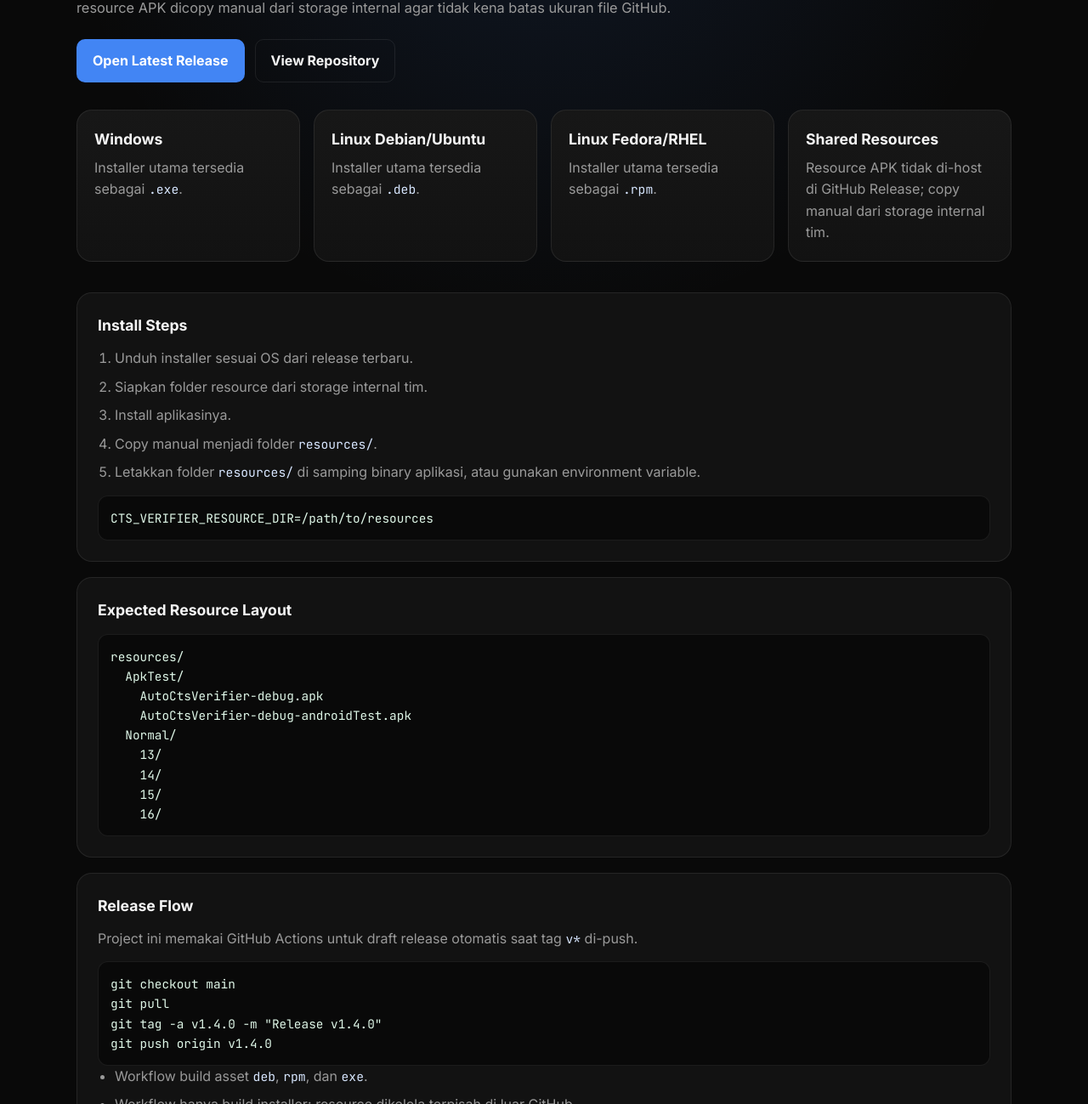
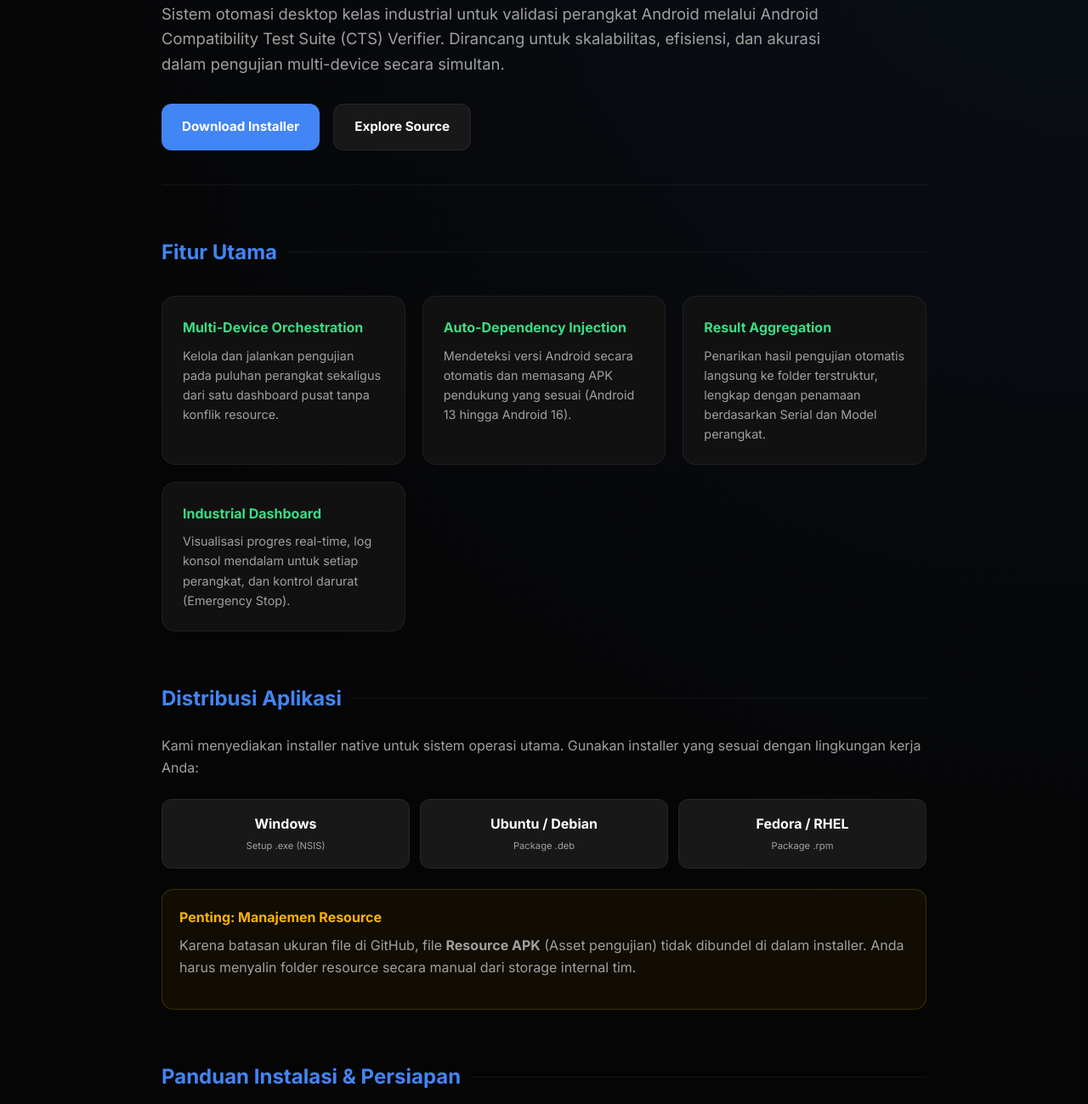
Before and after one commit to endrisusanto/cts-verifier-pro, a website: page docs/index.html in a window 1280 px wide. Shown: the part 192-1491 px from the top of the page at 85% size. Drawn offline with Linux system fonts and the light colour scheme.

Commit message:
style: redesign landing page with modern UI components and updated content documentation

```diff
--- a/docs/index.html
+++ b/docs/index.html
@@ -1,240 +1,369 @@
 <!DOCTYPE html>
-<html lang="en">
+<html lang="id">
 <head>
   <meta charset="UTF-8">
   <meta name="viewport" content="width=device-width, initial-scale=1.0">
-  <title>CTS Verifier Pro Downloads</title>
+  <title>CTS Verifier Pro - Industrial Automation Documentation</title>
   <link rel="preconnect" href="https://fonts.googleapis.com">
   <link rel="preconnect" href="https://fonts.gstatic.com" crossorigin>
   <link href="https://fonts.googleapis.com/css2?family=Inter:wght@400;600;700;800&family=JetBrains+Mono:wght@400;700&display=swap" rel="stylesheet">
   <style>
     :root {
-      --bg: #090909;
-      --panel: #121212;
-      --panel-2: #171717;
-      --text: #f5f5f5;
-      --muted: #9a9a9a;
-      --line: rgba(255,255,255,0.08);
+      --bg: #050505;
+      --panel: #111111;
+      --panel-2: #181818;
+      --text: #ffffff;
+      --muted: #a0a0a0;
+      --line: rgba(255,255,255,0.06);
       --blue: #4285f4;
       --green: #3ddc84;
+      --orange: #ffb300;
     }
 
     * { box-sizing: border-box; margin: 0; padding: 0; }
 
     body {
       font-family: "Inter", sans-serif;
-      background: radial-gradient(circle at top, rgba(66,133,244,0.12), transparent 32%), var(--bg);
+      background: radial-gradient(circle at top right, rgba(66,133,244,0.08), transparent 40%),
+                  radial-gradient(circle at bottom left, rgba(61,220,132,0.05), transparent 40%),
+                  var(--bg);
       color: var(--text);
       line-height: 1.6;
-      padding: 40px 20px 64px;
+      padding: 60px 20px 80px;
     }
 
     .container {
-      max-width: 1100px;
+      max-width: 900px;
       margin: 0 auto;
     }
 
-    .hero {
-      margin-bottom: 32px;
+    header {
+      margin-bottom: 60px;
+      border-bottom: 1px solid var(--line);
+      padding-bottom: 40px;
     }
 
     .hero h1 {
-      font-size: clamp(2.2rem, 6vw, 4rem);
-      line-height: 1.05;
-      margin-bottom: 12px;
+      font-size: clamp(2.5rem, 8vw, 3.8rem);
+      line-height: 1.0;
+      letter-spacing: -0.03em;
+      margin-bottom: 16px;
+      font-weight: 800;
     }
 
     .hero p {
       color: var(--muted);
-      max-width: 760px;
-      font-size: 1.02rem;
+      max-width: 800px;
+      font-size: 1.15rem;
+      font-weight: 400;
     }
 
     .hero-actions {
       display: flex;
-      gap: 12px;
-      flex-wrap: wrap;
-      margin-top: 24px;
+      gap: 16px;
+      margin-top: 32px;
     }
 
     .btn {
       display: inline-flex;
       align-items: center;
-      justify-content: center;
-      gap: 8px;
-      border-radius: 10px;
-      padding: 12px 18px;
+      gap: 10px;
+      border-radius: 12px;
+      padding: 14px 24px;
       text-decoration: none;
       font-weight: 700;
-      border: 1px solid var(--line);
+      font-size: 0.95rem;
+      transition: all 0.2s cubic-bezier(0.4, 0, 0.2, 1);
     }
 
     .btn-primary {
       background: var(--blue);
       color: #fff;
-      border-color: transparent;
+    }
+
+    .btn-primary:hover {
+      background: #3367d6;
+      transform: translateY(-2px);
+      box-shadow: 0 10px 20px rgba(66, 133, 244, 0.2);
     }
 
     .btn-secondary {
-      background: transparent;
+      background: var(--panel-2);
+      color: var(--text);
+      border: 1px solid var(--line);
+    }
+
+    .btn-secondary:hover {
+      background: #252525;
+      border-color: rgba(255,255,255,0.2);
+    }
+
+    .section {
+      margin-bottom: 60px;
+    }
+
+    .section h2 {
+      font-size: 1.5rem;
+      margin-bottom: 24px;
+      color: var(--blue);
+      display: flex;
+      align-items: center;
+      gap: 12px;
+    }
+
+    .section h2::after {
+      content: "";
+      flex: 1;
+      height: 1px;
+      background: var(--line);
+    }
+
+    .section h3 {
+      font-size: 1.1rem;
+      margin: 32px 0 12px;
       color: var(--text);
     }
 
-    .grid {
-      display: grid;
-      grid-template-columns: repeat(auto-fit, minmax(240px, 1fr));
-      gap: 16px;
-      margin: 28px 0 36px;
+    .section p {
+      color: var(--muted);
+      margin-bottom: 16px;
     }
 
-    .card {
-      background: linear-gradient(180deg, var(--panel-2), var(--panel));
-      border: 1px solid var(--line);
-      border-radius: 18px;
-      padding: 20px;
+    .feature-grid {
+      display: grid;
+      grid-template-columns: repeat(auto-fit, minmax(280px, 1fr));
+      gap: 20px;
+      margin: 32px 0;
     }
 
-    .card h2 {
-      font-size: 1.1rem;
-      margin-bottom: 6px;
+    .feature-card {
+      background: var(--panel);
+      border: 1px solid var(--line);
+      border-radius: 16px;
+      padding: 24px;
+      transition: border-color 0.3s;
     }
 
-    .card p,
-    .section p,
-    .section li {
-      color: var(--muted);
+    .feature-card:hover {
+      border-color: rgba(66, 133, 244, 0.3);
+    }
+
+    .feature-card h4 {
+      margin-bottom: 8px;
+      color: var(--green);
+    }
+
+    .feature-card p {
+      font-size: 0.9rem;
+      margin-bottom: 0;
     }
 
     .mono {
       font-family: "JetBrains Mono", monospace;
-      font-size: 0.92rem;
-      color: #d7e6ff;
+      background: rgba(255,255,255,0.05);
+      padding: 2px 6px;
+      border-radius: 4px;
+      font-size: 0.9em;
+      color: #7ab3ff;
     }
 
-    .section {
-      background: var(--panel);
+    pre {
+      background: #000;
       border: 1px solid var(--line);
-      border-radius: 18px;
-      padding: 24px;
-      margin-top: 18px;
+      border-radius: 14px;
+      padding: 20px;
+      margin: 16px 0;
+      color: #c0ffda;
+      font-family: "JetBrains Mono", monospace;
+      font-size: 0.88rem;
+      overflow-x: auto;
+      line-height: 1.5;
     }
 
-    .section h3 {
-      margin-bottom: 12px;
-      font-size: 1.1rem;
+    .status-pill {
+      display: inline-flex;
+      align-items: center;
+      gap: 6px;
+      padding: 6px 12px;
+      background: rgba(61,220,132,0.1);
+      border: 1px solid rgba(61,220,132,0.2);
+      border-radius: 100px;
+      color: var(--green);
+      font-size: 0.75rem;
+      font-weight: 700;
+      text-transform: uppercase;
+      margin-bottom: 24px;
     }
 
-    .section ul,
-    .section ol {
-      padding-left: 20px;
+    .os-grid {
       display: grid;
+      grid-template-columns: repeat(3, 1fr);
+      gap: 12px;
+      margin: 24px 0;
+    }
+
+    .os-card {
+      background: var(--panel-2);
+      border-radius: 12px;
+      padding: 16px;
+      text-align: center;
+      border: 1px solid var(--line);
+    }
+
+    .os-card span {
+      display: block;
+      font-size: 0.7rem;
+      color: var(--muted);
+      margin-top: 4px;
+    }
+
+    .warning-box {
+      background: rgba(255, 179, 0, 0.05);
+      border: 1px solid rgba(255, 179, 0, 0.2);
+      padding: 20px;
+      border-radius: 14px;
+      margin: 24px 0;
+    }
+
+    .warning-box h4 {
+      color: var(--orange);
+      margin-bottom: 8px;
+      display: flex;
+      align-items: center;
       gap: 8px;
     }
 
-    pre {
-      margin-top: 14px;
-      background: #090909;
-      border: 1px solid var(--line);
-      border-radius: 12px;
-      padding: 14px;
-      overflow: auto;
-      color: #dff7e8;
-      font-family: "JetBrains Mono", monospace;
-      font-size: 0.9rem;
+    footer {
+      border-top: 1px solid var(--line);
+      padding-top: 40px;
+      text-align: center;
+      color: #555;
+      font-size: 0.85rem;
     }
 
-    .pill {
-      display: inline-block;
-      font-size: 0.8rem;
-      color: var(--green);
-      border: 1px solid rgba(61,220,132,0.28);
-      border-radius: 999px;
-      padding: 4px 10px;
-      margin-bottom: 12px;
+    ol, ul {
+      margin-left: 20px;
+      color: var(--muted);
     }
 
-    footer {
-      margin-top: 28px;
-      color: #727272;
-      font-size: 0.9rem;
+    li {
+      margin-bottom: 12px;
     }
   </style>
 </head>
 <body>
   <div class="container">
-    <section class="hero">
-      <span class="pill">Installer release + manual resource copy</span>
+    <header class="hero">
+      <div class="status-pill">
+        <span style="width: 8px; height: 8px; background: var(--green); border-radius: 50%;"></span>
+        Production Ready v1.4.0
+      </div>
       <h1>CTS Verifier Pro</h1>
       <p>
-        Desktop automation tool untuk CTS Verifier multi-device. Installer dirilis lewat GitHub,
-        sementara resource APK dicopy manual dari storage internal agar tidak kena batas ukuran file GitHub.
+        Sistem otomasi desktop kelas industrial untuk validasi perangkat Android melalui Android Compatibility Test Suite (CTS) Verifier. Dirancang untuk skalabilitas, efisiensi, dan akurasi dalam pengujian multi-device secara simultan.
       </p>
       <div class="hero-actions">
-        <a class="btn btn-primary" href="https://github.com/endrisusanto/cts-verifier-pro/releases/latest">Open Latest Release</a>
-        <a class="btn btn-secondary" href="https://github.com/endrisusanto/cts-verifier-pro">View Repository</a>
+        <a class="btn btn-primary" href="https://github.com/endrisusanto/cts-verifier-pro/releases/latest">Download Installer</a>
+        <a class="btn btn-secondary" href="https://github.com/endrisusanto/cts-verifier-pro">Explore Source</a>
+      </div>
+    </header>
+
+    <section class="section">
+      <h2>Fitur Utama</h2>
+      <div class="feature-grid">
+        <div class="feature-card">
+          <h4>Multi-Device Orchestration</h4>
+          <p>Kelola dan jalankan pengujian pada puluhan perangkat sekaligus dari satu dashboard pusat tanpa konflik resource.</p>
+        </div>
+        <div class="feature-card">
+          <h4>Auto-Dependency Injection</h4>
+          <p>Mendeteksi versi Android secara otomatis dan memasang APK pendukung yang sesuai (Android 13 hingga Android 16).</p>
+        </div>
+        <div class="feature-card">
+          <h4>Result Aggregation</h4>
+          <p>Penarikan hasil pengujian otomatis langsung ke folder terstruktur, lengkap dengan penamaan berdasarkan Serial dan Model perangkat.</p>
+        </div>
+        <div class="feature-card">
+          <h4>Industrial Dashboard</h4>
+          <p>Visualisasi progres real-time, log konsol mendalam untuk setiap perangkat, dan kontrol darurat (Emergency Stop).</p>
+        </div>
       </div>
     </section>
 
-    <section class="grid">
-      <article class="card">
-        <h2>Windows</h2>
-        <p>Installer utama tersedia sebagai <span class="mono">.exe</span>.</p>
-      </article>
-      <article class="card">
-        <h2>Linux Debian/Ubuntu</h2>
-        <p>Installer utama tersedia sebagai <span class="mono">.deb</span>.</p>
-      </article>
-      <article class="card">
-        <h2>Linux Fedora/RHEL</h2>
-        <p>Installer utama tersedia sebagai <span class="mono">.rpm</span>.</p>
-      </article>
-      <article class="card">
-        <h2>Shared Resources</h2>
-        <p>Resource APK tidak di-host di GitHub Release; copy manual dari storage internal tim.</p>
-      </article>
+    <section class="section">
+      <h2>Distribusi Aplikasi</h2>
+      <p>Kami menyediakan installer native untuk sistem operasi utama. Gunakan installer yang sesuai dengan lingkungan kerja Anda:</p>
+      <div class="os-grid">
+        <div class="os-card">
+          <strong>Windows</strong>
+          <span>Setup .exe (NSIS)</span>
+        </div>
+        <div class="os-card">
+          <strong>Ubuntu / Debian</strong>
+          <span>Package .deb</span>
+        </div>
+        <div class="os-card">
+          <strong>Fedora / RHEL</strong>
+          <span>Package .rpm</span>
+        </div>
+      </div>
+      <div class="warning-box">
+        <h4>Penting: Manajemen Resource</h4>
+        <p>Karena batasan ukuran file di GitHub, file <strong>Resource APK</strong> (Asset pengujian) tidak dibundel di dalam installer. Anda harus menyalin folder resource secara manual dari storage internal tim.</p>
+      </div>
     </section>
 
     <section class="section">
-      <h3>Install Steps</h3>
-      <ol>
-        <li>Unduh installer sesuai OS dari release terbaru.</li>
-        <li>Siapkan folder resource dari storage internal tim.</li>
-        <li>Install aplikasinya.</li>
-        <li>Copy manual menjadi folder <span class="mono">resources/</span>.</li>
-        <li>Letakkan folder <span class="mono">resources/</span> di samping binary aplikasi, atau gunakan environment variable.</li>
-      </ol>
-      <pre>CTS_VERIFIER_RESOURCE_DIR=/path/to/resources</pre>
+      <h2>Panduan Instalasi & Persiapan</h2>
+      <h3>1. Persiapan Lingkungan</h3>
+      <ul>
+        <li>Pastikan <strong>ADB (Android Debug Bridge)</strong> sudah terpasang di sistem dan masuk ke dalam PATH.</li>
+        <li>Aktifkan <strong>USB Debugging</strong> di semua perangkat yang akan diuji dan pastikan statusnya <span class="mono">authorized</span>.</li>
+      </ul>
+
+      <h3>2. Struktur Folder Resource</h3>
+      <p>Aplikasi mencari folder <span class="mono">resources/</span> di direktori kerja. Struktur folder yang benar adalah sebagai berikut:</p>
+      <pre>resources/
+├── ApkTest/
+│   ├── AutoCtsVerifier-debug.apk
+│   └── AutoCtsVerifier-debug-androidTest.apk
+└── Normal/
+    ├── 13/ (APK khusus Android 13)
+    ├── 14/ (APK khusus Android 14)
+    ├── 15/ (APK khusus Android 15)
+    └── 16/ (APK khusus Android 16)</pre>
+
+      <h3>3. Konfigurasi Lokasi</h3>
+      <p>Jika Anda ingin meletakkan resource di lokasi berbeda, gunakan Environment Variable:</p>
+      <pre># Linux / macOS
+export CTS_VERIFIER_RESOURCE_DIR=/jalur/ke/folder/resource
+
+# Windows (PowerShell)
+$env:CTS_VERIFIER_RESOURCE_DIR = "C:\jalur\ke\folder\resource"</pre>
     </section>
 
     <section class="section">
-      <h3>Expected Resource Layout</h3>
-      <pre>resources/
-  ApkTest/
-    AutoCtsVerifier-debug.apk
-    AutoCtsVerifier-debug-androidTest.apk
-  Normal/
-    13/
-    14/
-    15/
-    16/</pre>
+      <h2>Alur Kerja Pengujian</h2>
+      <ol>
+        <li><strong>Refresh Devices:</strong> Hubungkan perangkat dan tekan tombol Refresh untuk mendeteksi ID, Model, dan Versi Android.</li>
+        <li><strong>Get Testcases:</strong> Pilih perangkat yang diinginkan, lalu klik "Get Testcases" untuk memuat daftar pengujian yang relevan.</li>
+        <li><strong>Run Selected:</strong> Jalankan otomasi. Aplikasi akan memasang APK dependensi dan menjalankan paket pengujian secara berurutan.</li>
+        <li><strong>Collect Results:</strong> Setelah selesai, klik "Get Results" untuk menarik seluruh laporan dari perangkat ke direktori lokal Anda.</li>
+      </ol>
     </section>
 
     <section class="section">
-      <h3>Release Flow</h3>
-      <p>Project ini memakai GitHub Actions untuk draft release otomatis saat tag <span class="mono">v*</span> di-push.</p>
-      <pre>git checkout main
-git pull
-git tag -a v1.4.0 -m "Release v1.4.0"
-git push origin v1.4.0</pre>
+      <h2>Pemecahan Masalah</h2>
+      <p>Berikut adalah solusi untuk kendala yang sering ditemui:</p>
       <ul>
-        <li>Workflow build asset <span class="mono">deb</span>, <span class="mono">rpm</span>, dan <span class="mono">exe</span>.</li>
-        <li>Workflow hanya build installer; resource dikelola terpisah di luar GitHub.</li>
-        <li>Hasilnya dikirim ke draft GitHub Release untuk direview sebelum publish.</li>
+        <li><strong>Device Unauth:</strong> Periksa pop-up izin di layar handphone dan centang "Always allow".</li>
+        <li><strong>Resources Not Found:</strong> Pastikan folder <span class="mono">resources/</span> berada di lokasi yang benar atau variable env sudah diset.</li>
+        <li><strong>Build Gagal:</strong> Pastikan driver USB pabrikan (Samsung/Google/dll) sudah terpasang dengan benar di Windows.</li>
       </ul>
     </section>
 
     <footer>
-      Built for Android CTS automation workflows • GitHub Pages content lives in <span class="mono">docs/index.html</span>
+      CTS Verifier Pro Project &copy; 2026 • Dirancang untuk Keandalan Automasi Industrial
     </footer>
   </div>
 </body>
```
